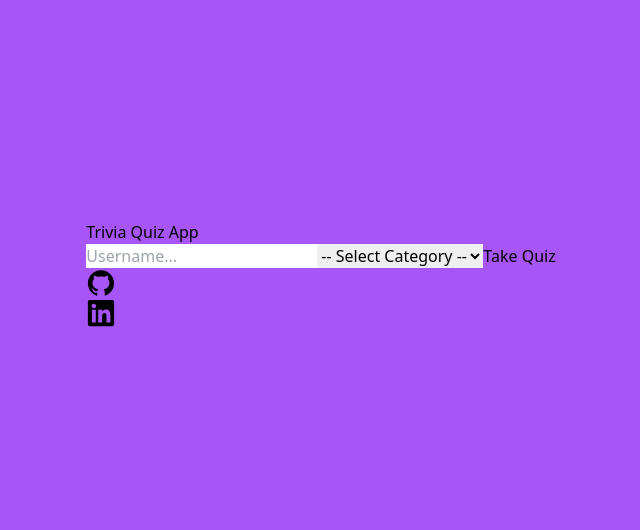
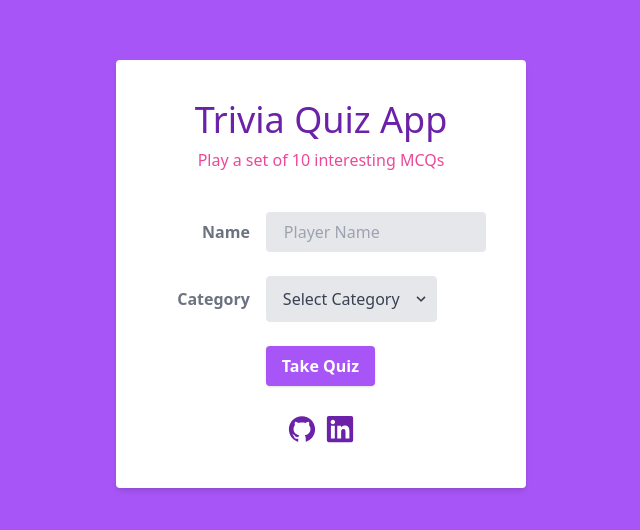
Before and after one commit to nshosain/trivia-quiz-app, a React (Create React App) app in the folder client/: page / in a window 1280 px wide. Shown: the part 126-656 px from the top of the page, without its empty margins (319-959 px from the left). Built offline with nearby package versions, Linux system fonts and the light colour scheme.

Commit message:
update home page

```diff
--- a/client/src/pages/Home.js
+++ b/client/src/pages/Home.js
@@ -27,39 +27,100 @@ const Home = ({ player, category, setCategory, setPlayer }) => {
   };
 
   return (
-    <div>
-      <div>
-        <h1>Trivia Quiz App</h1>
+    <div className="container">
+      <div className="flex flex-col bg-white text-purple-800 p-10 rounded shadow-md">
+        <h1 className="text-4xl text-center">Trivia Quiz App</h1>
+        <p className="text-l text-center mt-2 text-pink-500">
+          Play a set of 10 interesting MCQs
+        </p>
+        <form class="w-full max-w-sm mt-10">
+          <div class="md:flex md:items-center mb-6">
+            <div class="md:w-1/3">
+              <label
+                class="block text-gray-500 font-bold md:text-right mb-1 md:mb-0 pr-4"
+                for="inline-full-name"
+              >
+                Name
+              </label>
+            </div>
+            <div class="md:w-2/3">
               <input
-          placeholder="Username..."
+                class="bg-gray-200 appearance-none border-2 border-gray-200 rounded w-full py-2 px-4 text-gray-700 leading-tight focus:outline-none focus:bg-white focus:border-purple-500"
+                id="inline-full-name"
+                placeholder="Player Name"
+                type="text"
+                value={player}
                 onChange={(e) => setPlayer(e.target.value)}
-        />
+              ></input>
+            </div>
+          </div>
 
-        <select onChange={(e) => setCategory(e.target.value)}>
-          <option>-- Select Category --</option>
+          <div class="md:flex md:items-center mb-6">
+            <div class="md:w-1/3">
+              <label
+                class="block text-gray-500 font-bold md:text-right mb-1 md:mb-0 pr-4"
+                for="inline-full-name"
+              >
+                Category
+              </label>
+            </div>
+            <div class="relative">
+              <select
+                class="block appearance-none w-full bg-gray-200 border border-gray-200 text-gray-700 py-3 px-4 pr-8 rounded leading-tight focus:outline-none focus:bg-white focus:border-gray-500"
+                id="grid-state"
+                onChange={(e) => setCategory(e.target.value)}
+              >
+                <option>Select Category</option>
                 <option value="11">Movies</option>
                 <option value="15">Video Games</option>
                 <option value="20">Mythology</option>
                 <option value="31">Anime & Manga</option>
               </select>
+              <div class="pointer-events-none absolute inset-y-0 right-0 flex items-center px-2 text-gray-700">
+                <svg
+                  class="fill-current h-4 w-4"
+                  xmlns="http://www.w3.org/2000/svg"
+                  viewBox="0 0 20 20"
+                >
+                  <path d="M9.293 12.95l.707.707L15.657 8l-1.414-1.414L10 10.828 5.757 6.586 4.343 8z" />
+                </svg>
+              </div>
+            </div>
+          </div>
 
-        <button onClick={startQuiz}>Take Quiz</button>
+          <div class="md:flex md:items-center">
+            <div class="md:w-1/3"></div>
+            <div class="md:w-2/3">
+              <button
+                class="shadow bg-purple-500 hover:bg-purple-400 focus:shadow-outline focus:outline-none text-white font-bold py-2 px-4 rounded"
+                type="button"
+                onClick={startQuiz}
+              >
+                Take Quiz
+              </button>
+            </div>
+          </div>
+        </form>
 
-        <div>
+        <div className="flex items-center justify-center mt-6">
+          <div className="p-1">
             <a
               href="https://github.com/nshosain"
               target="_blank"
               rel="noreferrer"
             >
-            <AiOutlineGithub style={{ color: "black", fontSize: "30px" }} />
-          </a>{" "}
+              <AiOutlineGithub style={{ color: "#6b21a8", fontSize: "30px" }} />
+            </a>
+          </div>
+          <div className="p-1">
             <a
               href="https://www.linkedin.com/in/nshosain/"
               target="_blank"
               rel="noreferrer"
             >
-            <FaLinkedin style={{ color: "black", fontSize: "30px" }} />
+              <FaLinkedin style={{ color: "#6b21a8", fontSize: "30px" }} />
             </a>
+          </div>
         </div>
       </div>
       <ToastContainer />
```
Lines whose indentation alone changed are shown as unchanged.
